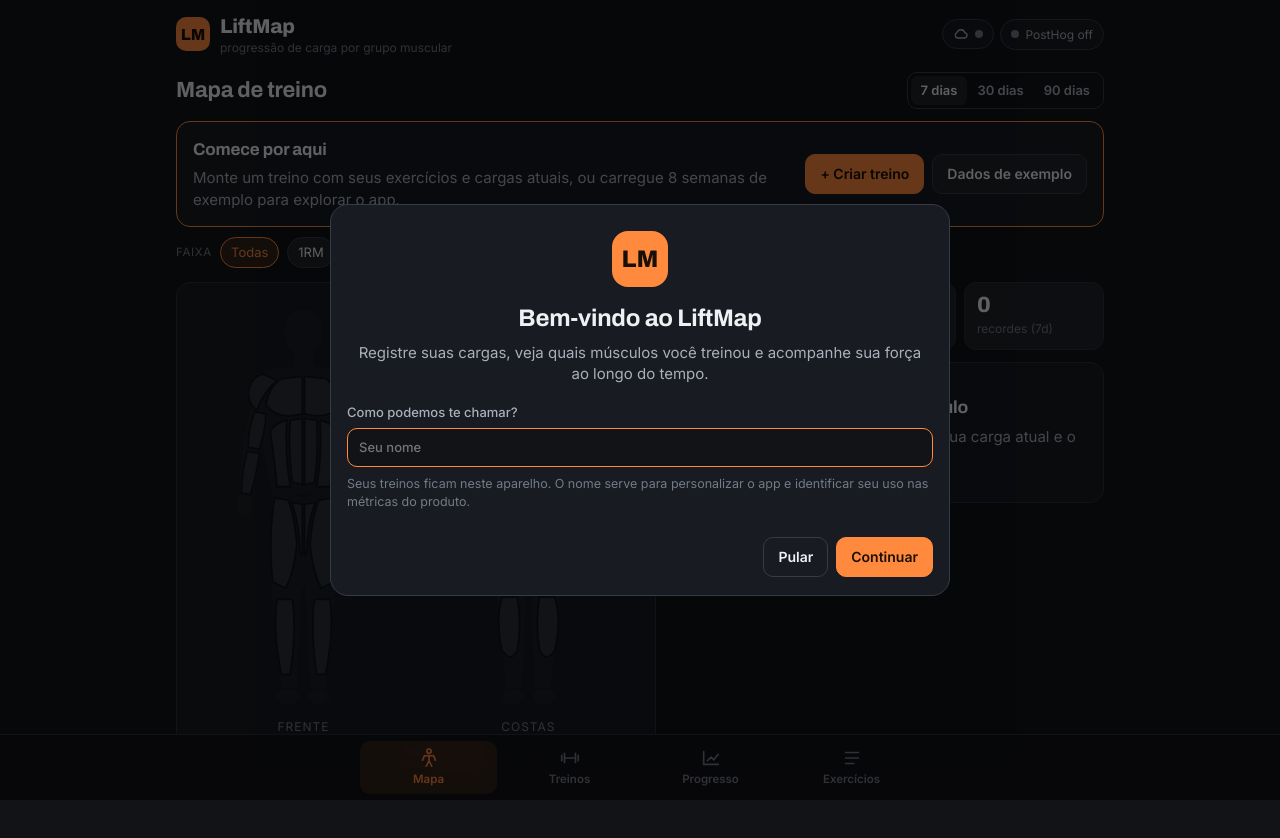
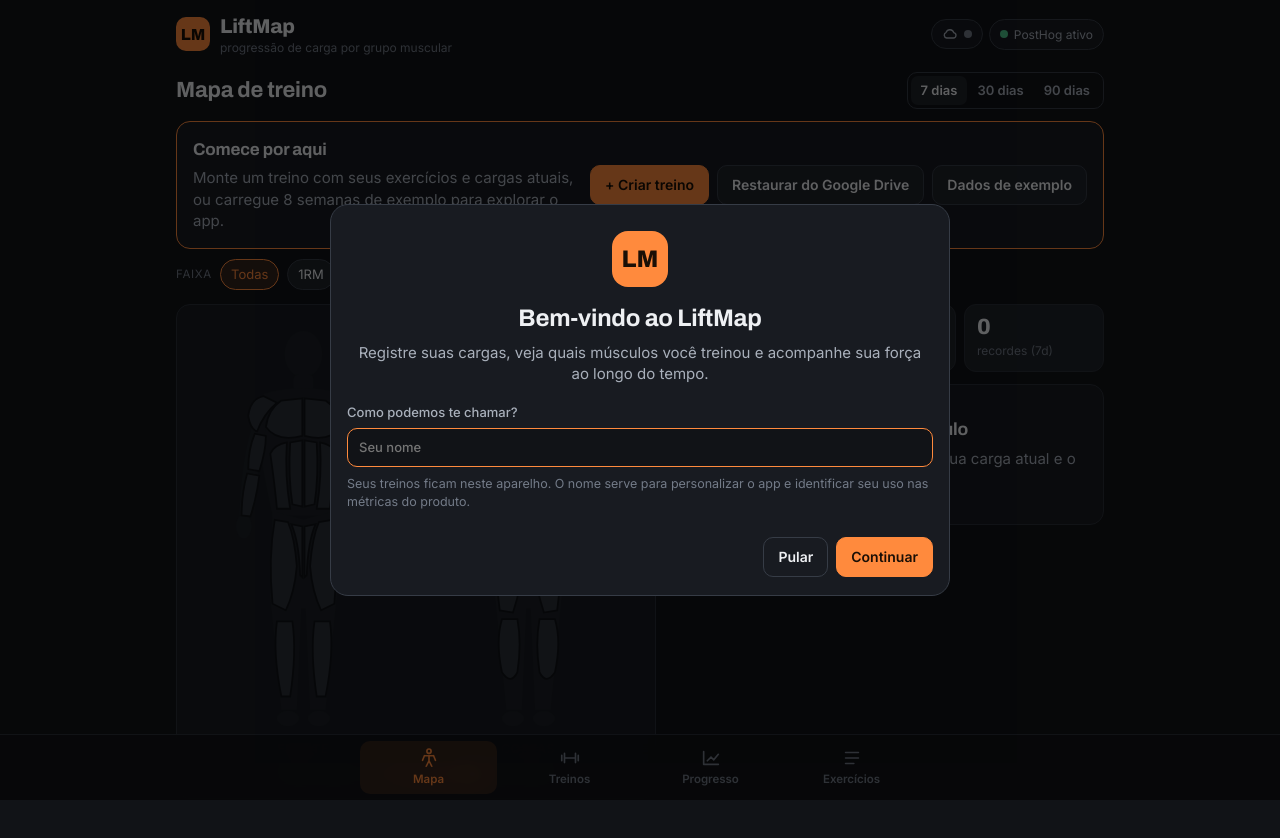
Before and after one commit to MannySouzaBR/StrTracker, a plain HTML site: page index.html in a window 1280 px wide. Drawn offline with Linux system fonts and the light colour scheme.

Commit message:
Update index.html

```diff
--- a/index.html
+++ b/index.html
@@ -16,18 +16,14 @@
 <link rel="preconnect" href="https://fonts.gstatic.com" crossorigin>
 <link href="https://fonts.googleapis.com/css2?family=Archivo:wght@500;700;800&family=Inter:wght@400;500;600&display=swap" rel="stylesheet">
 
-<!-- ============================================================
-     POSTHOG — cole aqui o token do seu projeto
-     (PostHog → Settings → Project → "Project token", começa com phc_)
-     ============================================================ -->
 <script>
   window.LIFTMAP_POSTHOG = {
-    token: 'phc_COLE_SEU_TOKEN_AQUI',
-    api_host: 'https://us.i.posthog.com',   // use https://eu.i.posthog.com se criou o projeto na região EU
+    token: 'phc_qHBmQqgv5bYj5Z2j37ms8Xysu6GMgR4veqbkENs82mLU',
+    api_host: 'https://us.i.posthog.com',
   };
   // GOOGLE DRIVE — cole o OAuth Client ID (Google Cloud → Google Auth platform → Clients), termina com .apps.googleusercontent.com
   window.LIFTMAP_GOOGLE = {
-    client_id: 'COLE_SEU_CLIENT_ID_AQUI',
+    client_id: '294725222718-dntaqgk0ofaa76f9uj28674ar2qtuqa2.apps.googleusercontent.com',
   };
 </script>
 <script>
```
